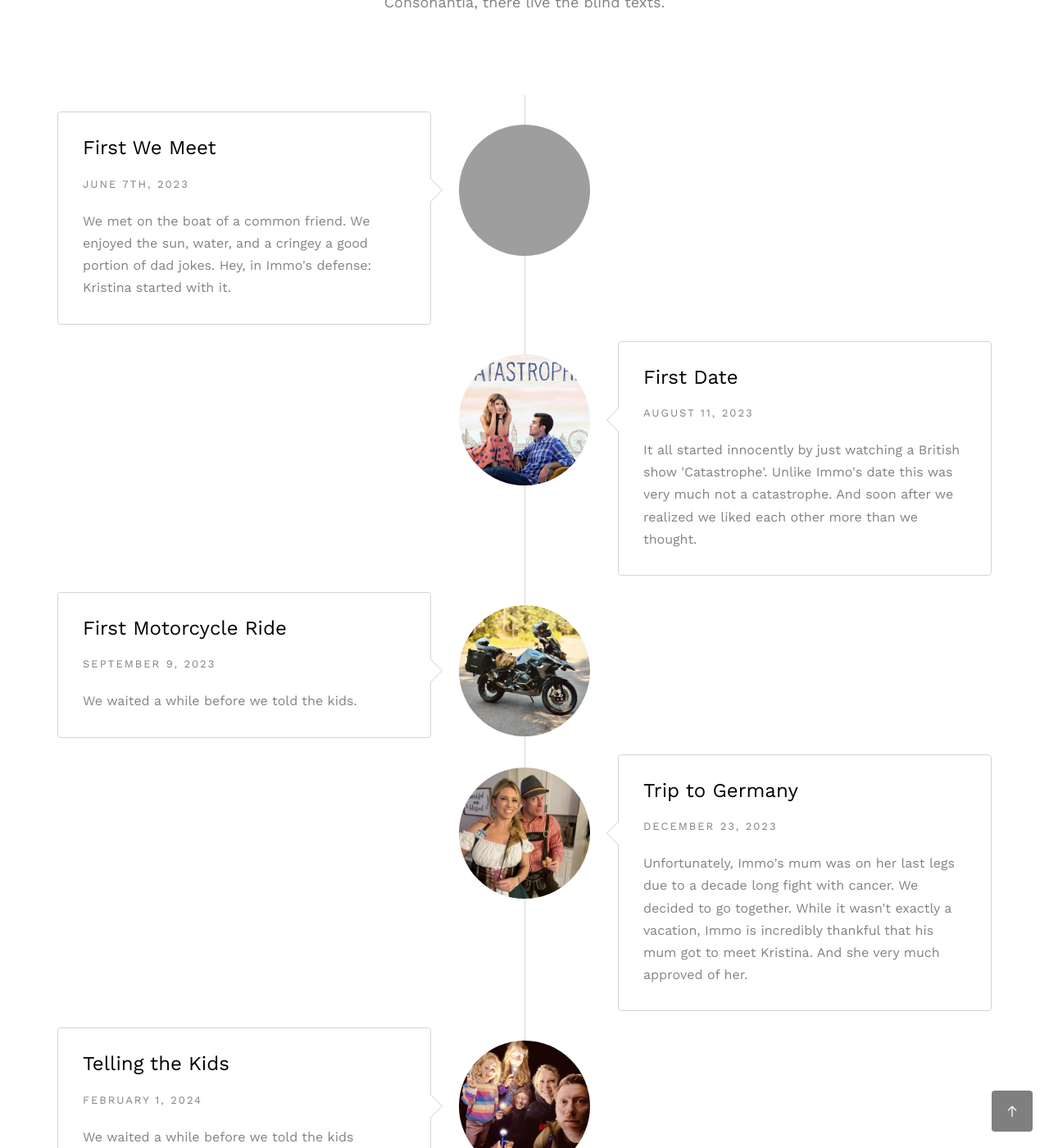
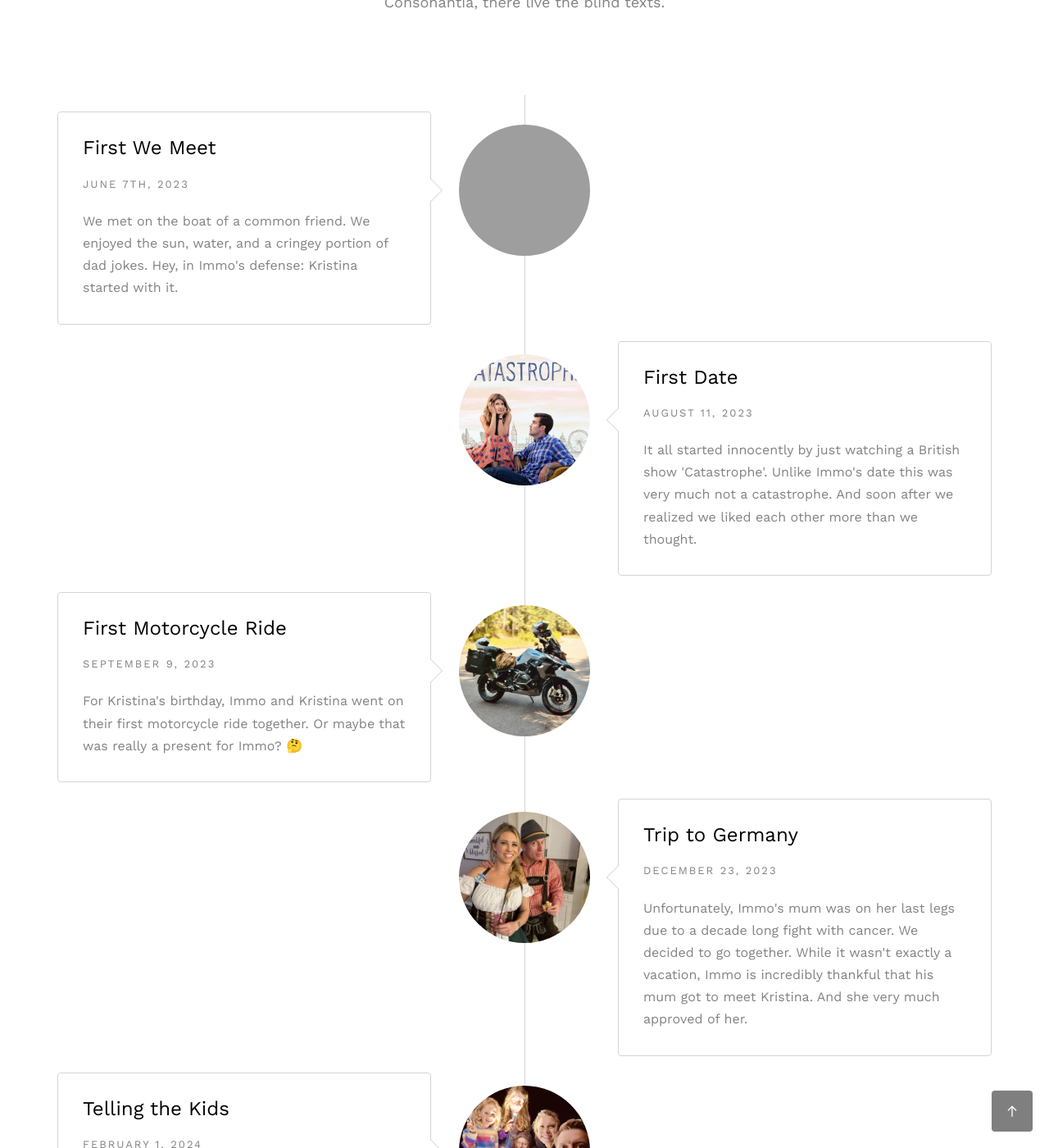
Before and after one commit to terrajobst/pagestest, a Jekyll site: the page built from index.html, in a window 1280 px wide and 1400 px high, scrolled down 2706 px. Shown: the whole window at 82% size. Built offline with Jekyll 4.4.1, drawn with Linux system fonts in a browser that asks for light colours; some web fonts are replaced; grey boxes are pictures that could not be loaded.

Commit message:
Fix stories

```diff
--- a/_data/story.yml
+++ b/_data/story.yml
@@ -3,8 +3,8 @@
   image: /assets/images/story-boat.jpg
   description: |
       We met on the boat of a common friend. We enjoyed the sun, water, and a
-      cringey a good portion of dad jokes. Hey, in Immo's defense: Kristina
-      started with it.
+      cringey portion of dad jokes. Hey, in Immo's defense: Kristina started
+      with it.
 
 - title: First Date
   date: August 11, 2023
@@ -18,7 +18,8 @@
   date: September 9, 2023
   image: /assets/images/story-ride.jpg
   description: |
-      We waited a while before we told the kids.
+      For Kristina's birthday, Immo and Kristina went on their first motorcycle
+      ride together. Or maybe that was really a present for Immo? 🤔
 
 - title: Trip to Germany
   date: December 23, 2023
```
